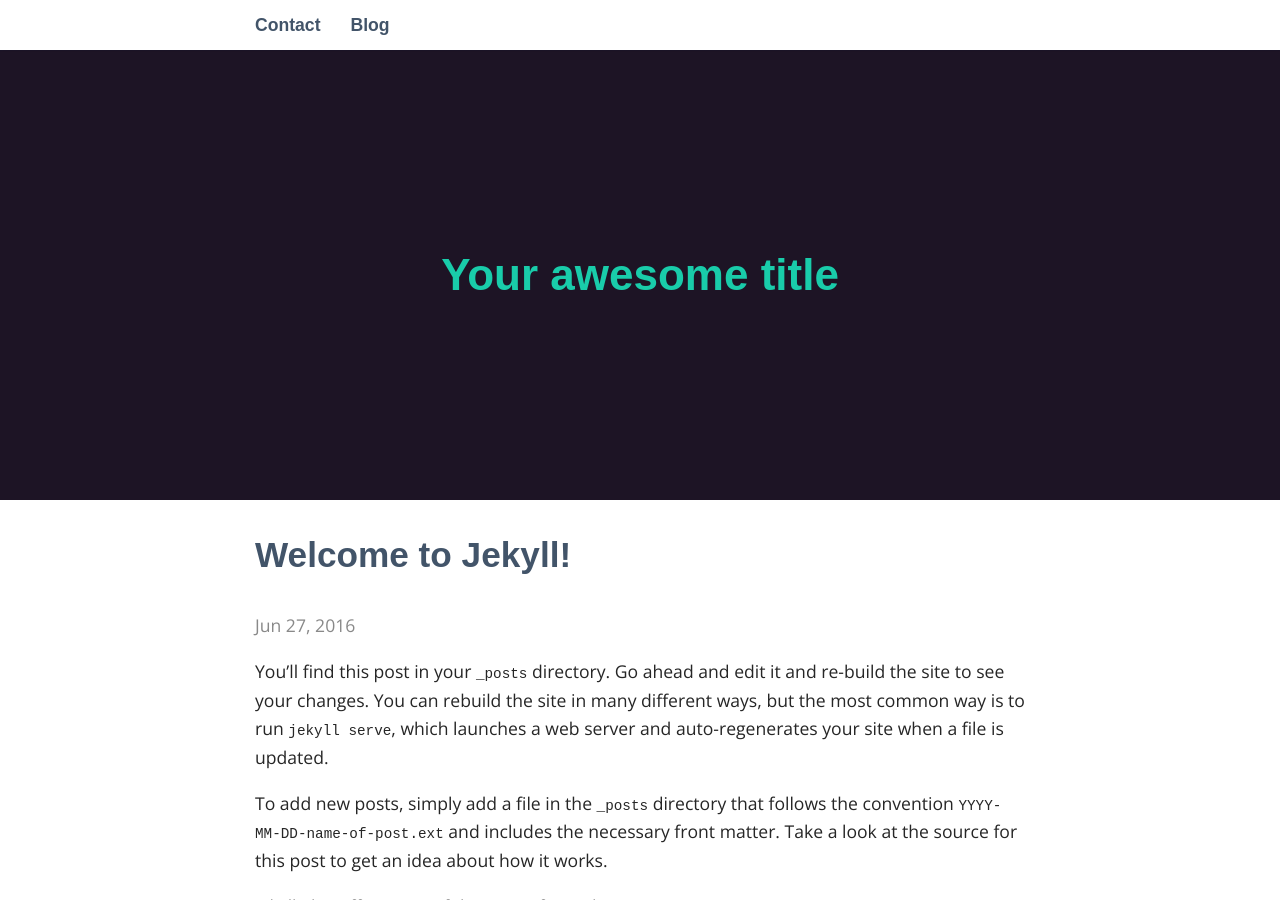
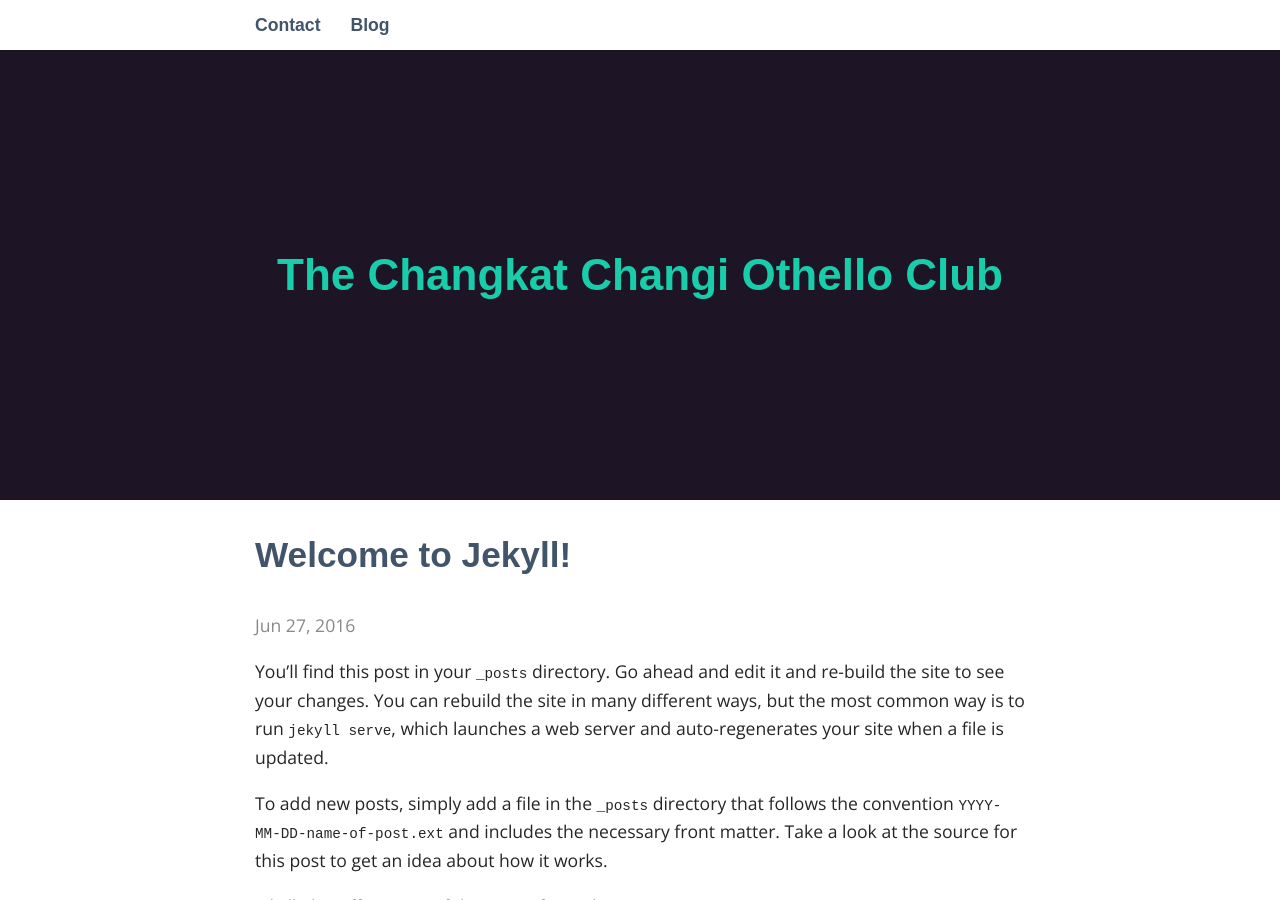
Before and after one commit to jwyazuardi/paa, a Jekyll site: the page built from _posts/2016-06-28-welcome-to-jekyll.markdown, in a window 1280 px wide and 900 px high. Built offline with Jekyll 4.4.1, drawn with Linux system fonts in a browser that asks for light colours; some web fonts are replaced; part of the change alters nothing that is shown.

Commit message:
Update _config.yml

```diff
--- a/_config.yml
+++ b/_config.yml
@@ -1,15 +1,13 @@
 
 # Site settings
-title: Your awesome title
-email: your-email@domain.com
-description: > # this means to ignore newlines until "baseurl:"
-  Write an awesome description for your new site here. You can edit this
-  line in _config.yml. It will appear in your document head meta (for
-  Google search results) and in your feed.xml site description.
-baseurl: ""
+title: The Changkat Changi Othello Club
+email: jwyazuardi@gmail.com
+description: >
+  The Official Website of The Changkat Changi Othello Club.
+  baseurl: ""
 url: "http://127.0.0.1:4000"
-twitter_username: jekyllrb
-github_username:  jekyll
+twitter_username: theccssothelloclub
+github_username:  jwyazuardicoding
 
 # Build settings
 markdown: kramdown
```
